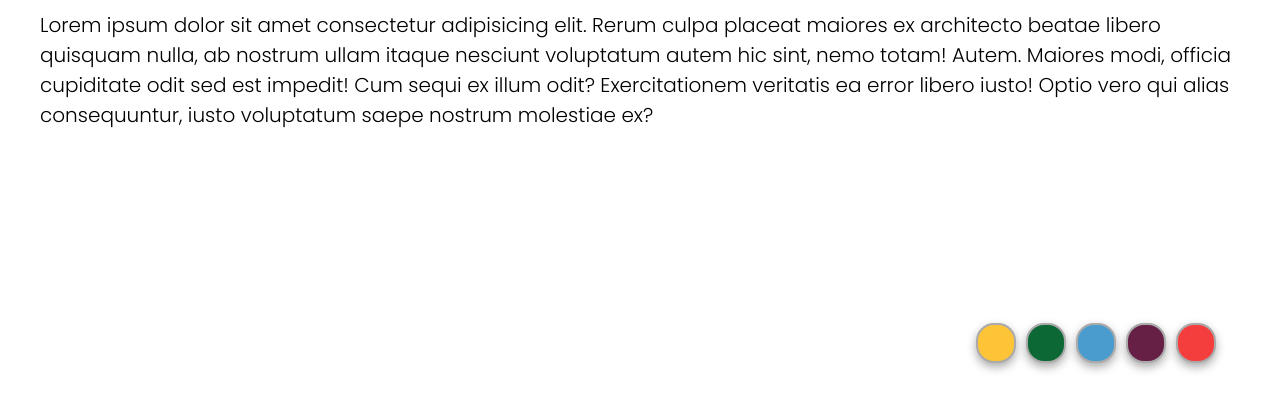
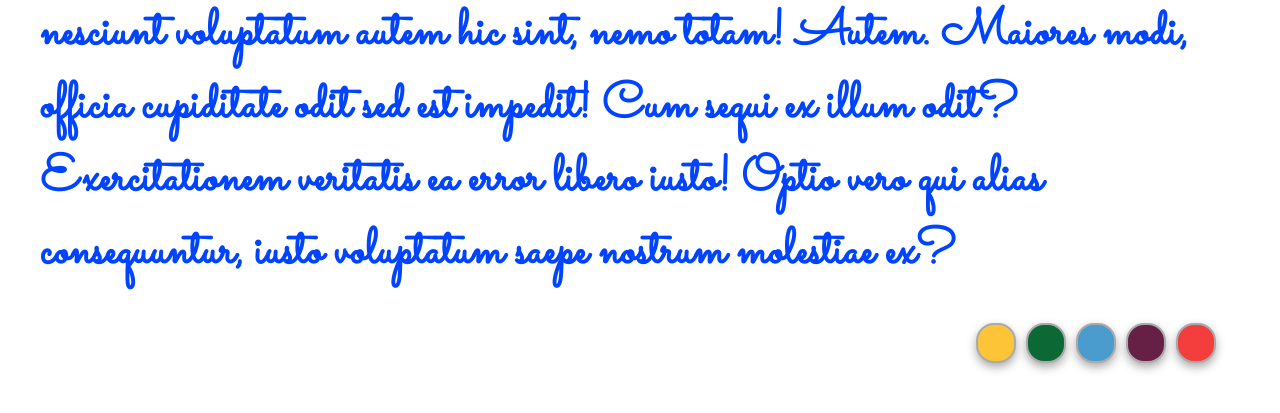
Before and after one commit to tiararusso/project-change-color, a plain HTML site: page index.html in a window 1280 px wide. Shown: the part 397-810 px from the top of the page. Drawn offline with Linux system fonts and the light colour scheme.

Commit message:
cambio de tipografia solo #lorem

```diff
--- a/css/style.css
+++ b/css/style.css
@@ -55,3 +55,9 @@ html {
     border: 2px solid #aaa;
     cursor: pointer;
 }
+#lorem {
+    font-family: "Sacramento", cursive;
+    font-size: 50px;
+    font-weight: bold;
+    color: #0044ff;
+}
--- a/index.html
+++ b/index.html
@@ -10,6 +10,9 @@
     <link
         href="https://fonts.googleapis.com/css2?family=Poppins:ital,wght@0,100;0,200;0,300;0,400;0,500;0,600;0,700;0,800;0,900;1,100;1,200;1,300;1,400;1,500;1,600;1,700;1,800;1,900&display=swap"
         rel="stylesheet">
+        <link rel="preconnect" href="https://fonts.googleapis.com">
+<link rel="preconnect" href="https://fonts.gstatic.com" crossorigin>
+<link href="https://fonts.googleapis.com/css2?family=Poppins:ital,wght@0,100;0,200;0,300;0,400;0,500;0,600;0,700;0,800;0,900;1,100;1,200;1,300;1,400;1,500;1,600;1,700;1,800;1,900&family=Sacramento&display=swap" rel="stylesheet">
     <link rel="stylesheet" href="css/style.css">
 </head>
 
```
